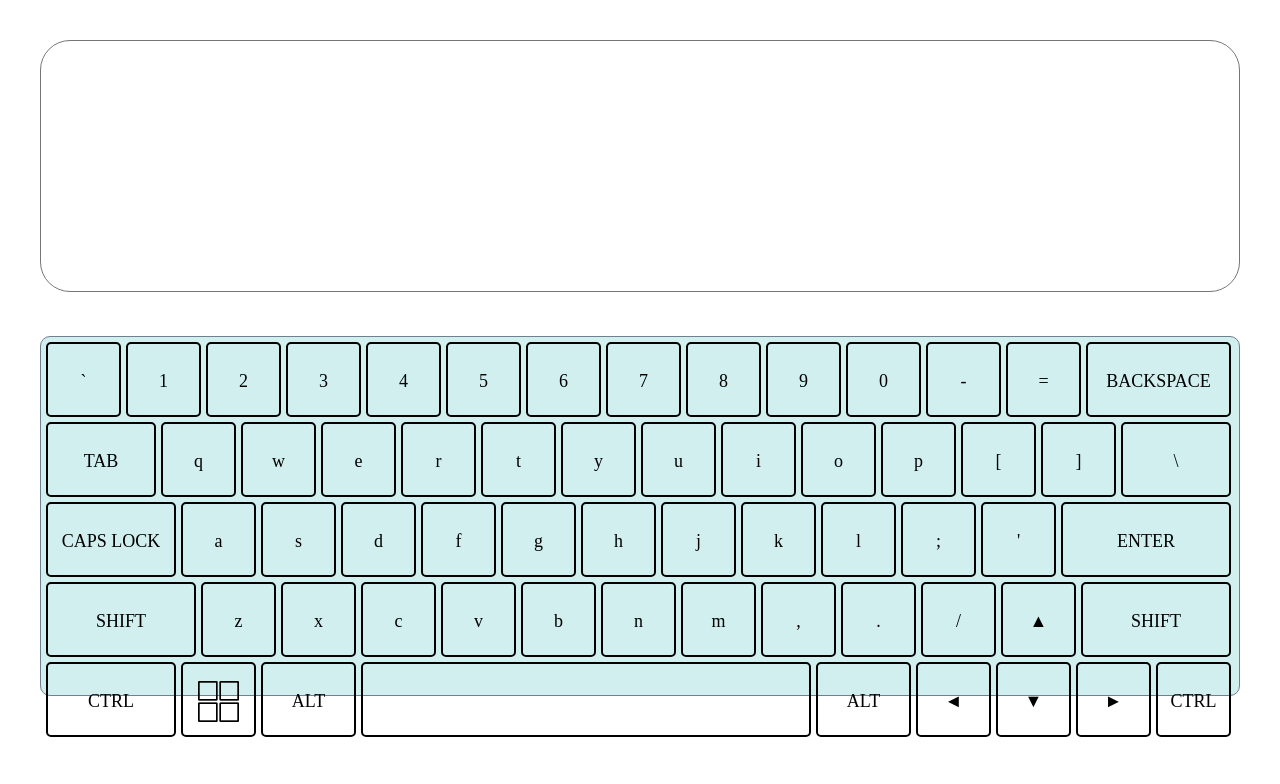
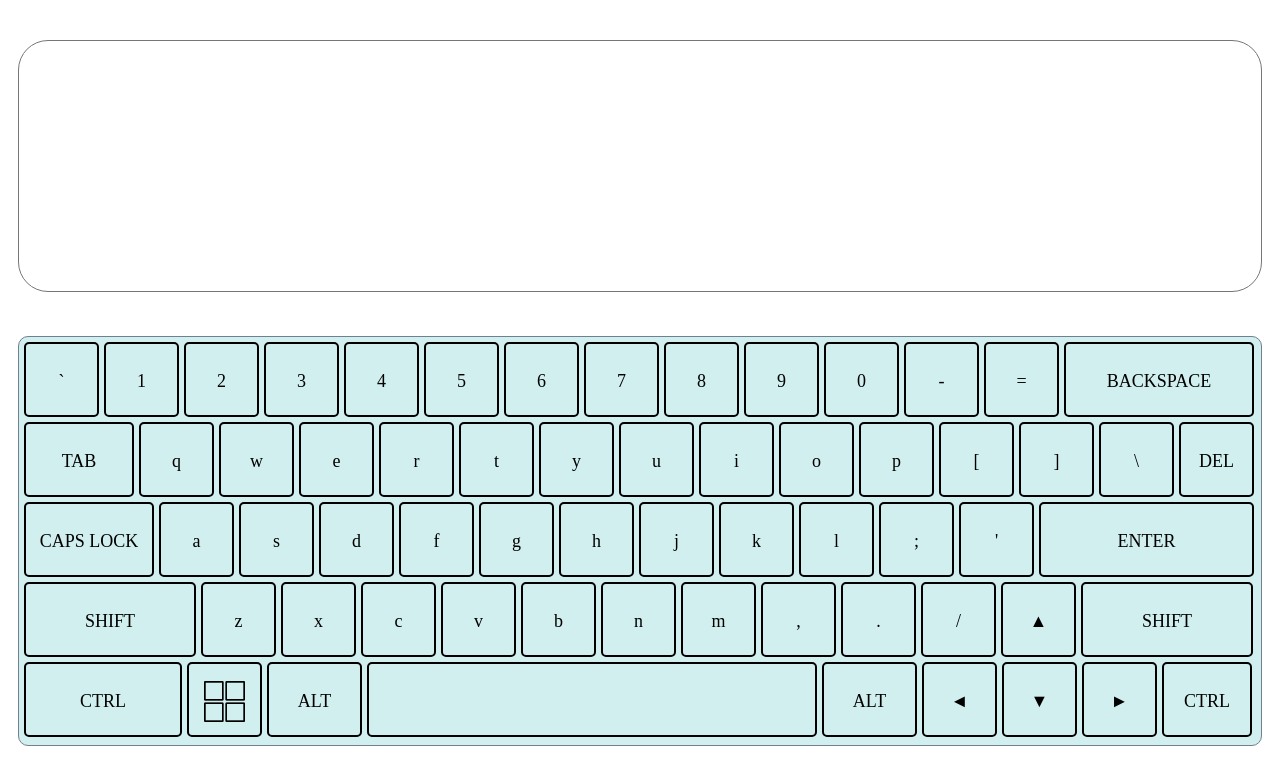
Before and after one commit to velteren/virtual-keyboard, a plain HTML site: page index.html in a window 1280 px wide. Drawn offline with Linux system fonts and the light colour scheme.

Commit message:
fix: some layout problems

```diff
--- a/script.js
+++ b/script.js
@@ -56,6 +56,8 @@ const line2data = [{
   code: 'BracketRight', en: ']', enshift: '}', ru: 'ъ', rushift: 'Ъ',
 }, {
   code: 'Backslash', en: '\\', enshift: '|', ru: '\\', rushift: '/',
+}, {
+  code: 'Delete', en: 'DEL', enshift: 'DEL', ru: 'DEL', rushift: 'DEL',
 },
 ];
 const line3data = [{
--- a/style.scss
+++ b/style.scss
@@ -10,14 +10,17 @@ html {
 
 .wrapper {
   max-width: 1280px;
+  width: 100%;
   height: 100vh;
   margin: 0 auto;
-  padding: 40px;
+  padding: 40px 18px 40px;
 }
 
 .textarea {
   width: 100%;
-  height: 35%;
+  max-height: 35%;
+  min-height: 110px;
+  height: 100%;
   border-radius: 30px;
   padding: 30px;
   resize: none;
@@ -27,7 +30,7 @@ html {
 
 .keyboard {
   width: 100%;
-  height: 50%;
+  height: 410px;
   border-radius: 10px;
   margin-top: 40px;
   background-color: rgb(209, 239, 239);
@@ -55,14 +58,10 @@ html {
 }
 
 .Backspace {
-  width: 145px;
+  width: 190px;
 }
 
 .Tab {
-  width: 110px;
-}
-
-.Backslash {
   width: 110px;
 }
 
@@ -71,19 +70,23 @@ html {
 }
 
 .Enter {
-  width: 170px;
+  width: 215px;
 }
 
 .ShiftLeft {
-  width: 150px;
+  width: 172px;
 }
 
 .ShiftRight {
-  width: 150px;
+  width: 172px;
 }
 
 .ControlLeft {
-  width: 130px;
+  width: 158px;
+}
+
+.ControlRight {
+  width: 90px;
 }
 
 .AltLeft {
```
Also changed, not shown: style.css, 1 other file.
